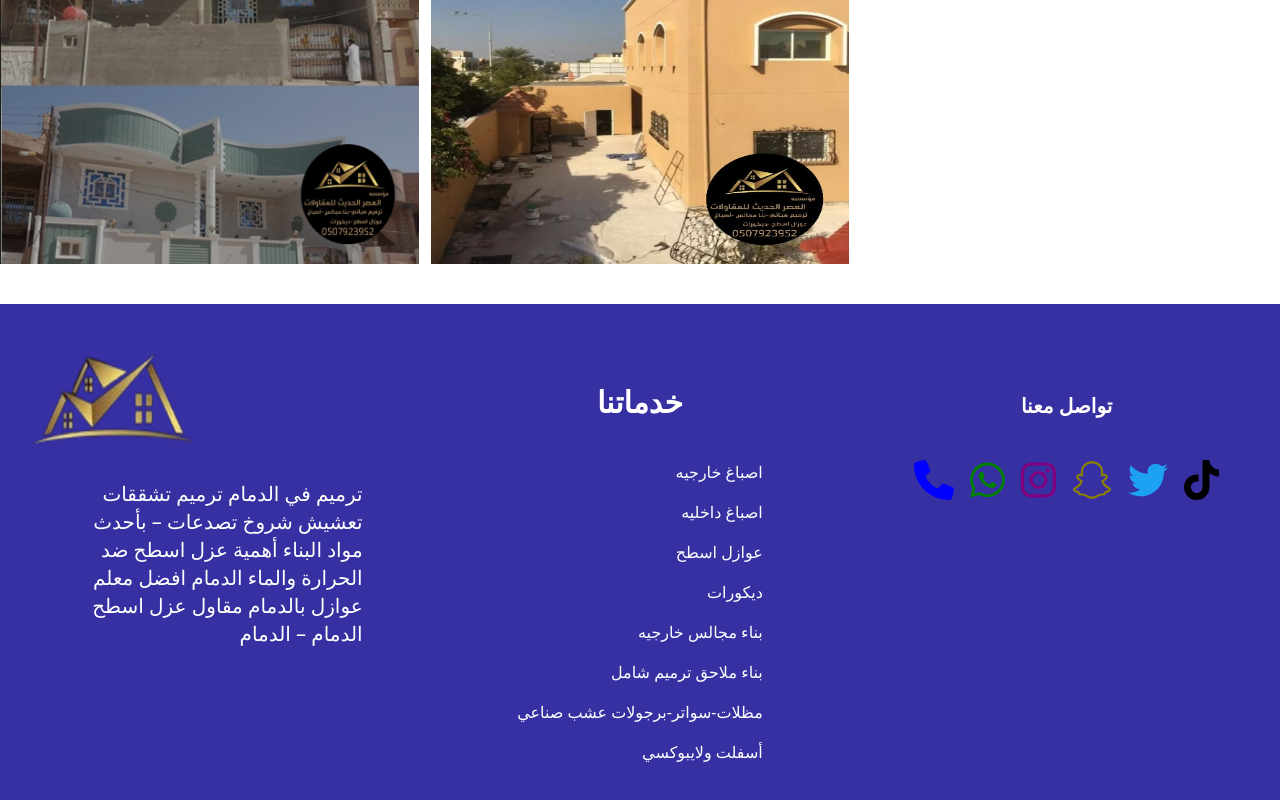
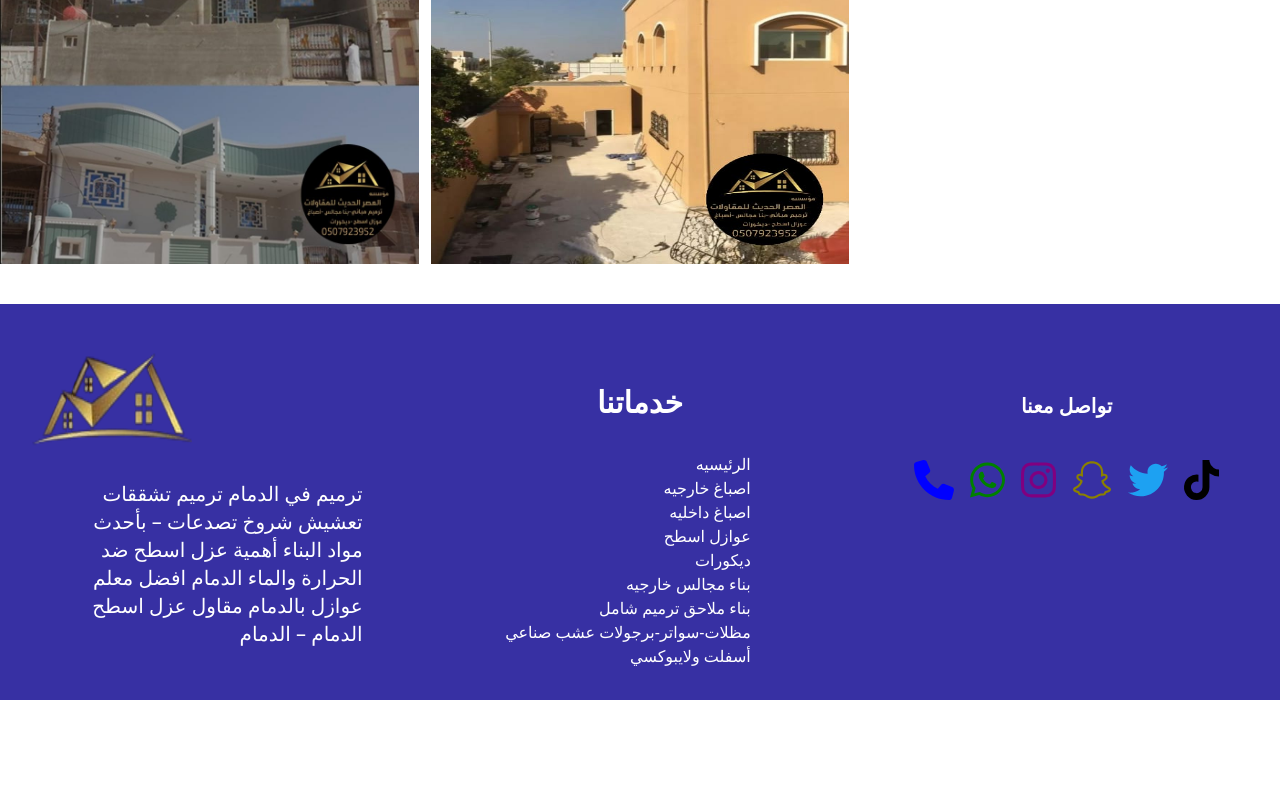
Before and after one commit to ashrafsayed2018/elasr-alhadeeth, a Next.js app: page /categories/2 in a window 1280 px wide. Shown: the part 3279-4079 px from the top of the page. After the commit the page ends 3979 px from the top, so only its background shows below. Built offline with nearby package versions, Linux system fonts and the light colour scheme.

Commit message:
remove the time icons and modify the category image height in small and large screens

```diff
--- a/src/app/components/Footer.tsx
+++ b/src/app/components/Footer.tsx
@@ -1,8 +1,7 @@
 import Image from 'next/image'
 import React from 'react'
-import { FixedContactList, ServicesObject } from '../constants'
+import { FixedContactList, NavList } from '../constants'
 import Link from 'next/link'
-import ContactIcon from './ContactIcon'
 import LogoImage from './LogoImage'
 
 function Footer() {
@@ -26,11 +25,13 @@ function Footer() {
             <div className="services flex flex-col items-center justify-center text-white px-8">
                 <h1 className='my-8 font-bold text-3xl'>خدماتنا </h1>
                  <ul className='text-right '>
-                    {ServicesObject.map(services => {
-                        return <li key={services.id} className='p-2'>
-                            <Link href={`categories/${services.id}`}>{services.label}</Link>
-                        </li>
-                    })}
+
+                       {NavList.map(nav => {
+                      return  <li key={nav.id} className="mr-6">
+                      <Link  href={nav.id == "1"? '/home' : `/categories/${nav.id}`}>{nav.label}</Link>
+                      </li>
+                  })}
+
                  </ul>
             </div>
 
--- a/src/app/components/Services.tsx
+++ b/src/app/components/Services.tsx
@@ -1,4 +1,4 @@
-"use client"
+
 import Image from "next/image"
 import { ServicesObject } from "../constants"
 import Link from "next/link"
```
